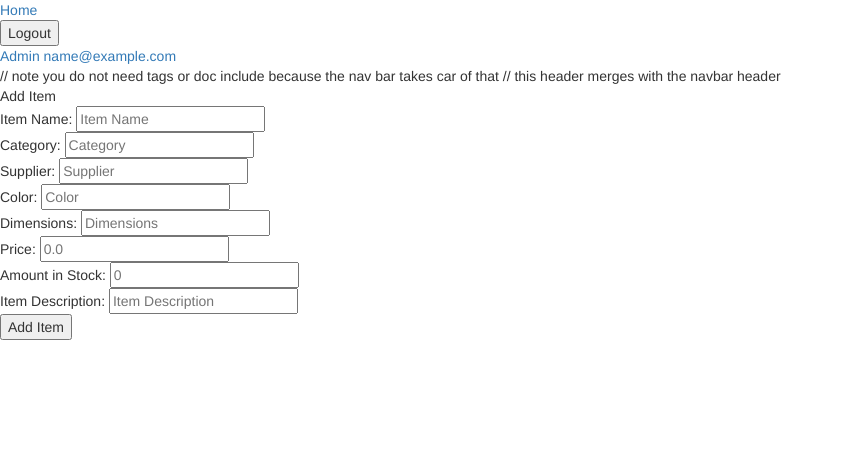
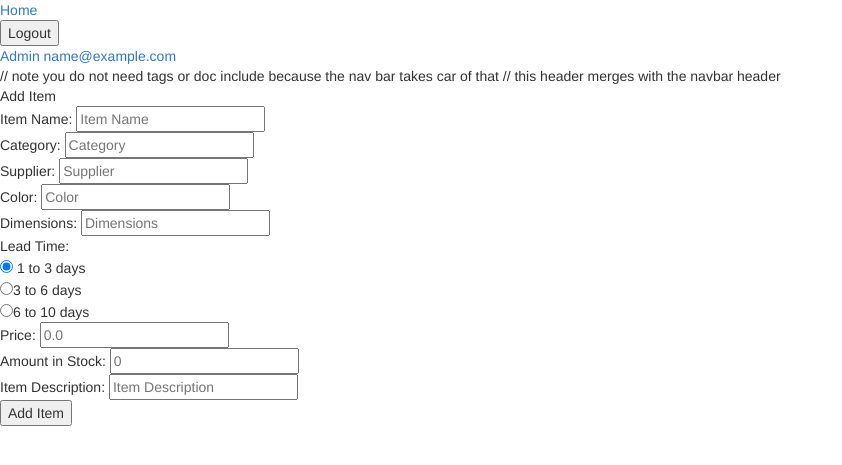
Before and after one commit to aclendenen/Fundamentals, a PHP site: page /Fundamentals/add_item.php in a window 1280 px wide. Shown: the top 465 px of the page, without its empty margins (0-842 px from the left). Run offline with PHP 8.4, Linux system fonts and the light colour scheme; the visitor is signed in with stand-in values (Sample User, id 1); some libraries are stand-ins or nearby versions.

Commit message:
added lead_time

```diff
--- a/php/add_item.php
+++ b/php/add_item.php
@@ -12,11 +12,12 @@
 	  $itemPrice = strip_tags($_POST['itemPrice']);
 	  $itemStock = strip_tags($_POST['itemStock']);
 	  $itemDescription = strip_tags($_POST['itemDescription']);
+	  $lead_time = strip_tages($_POST['lead_time']);
 
 	  //TODO: verify and "clean" data for table input
 	  try
 	  {
-	    if( $user->addItem($itemName,$itemCategory,$itemSupplier,$itemColor,$itemDimensions,$itemPrice,$itemStock,$itemDescription) )
+	    if( $user->addItem($itemName,$itemCategory,$itemSupplier,$itemColor,$itemDimensions,$itemPrice,$itemStock,$lead_time,$itemDescription) )
 	    {
 	      $user->redirect_with_flash("add_item.php","Success!");
 	    }
@@ -56,6 +57,13 @@
 
 			Dimensions: <input type= "text" name= "itemDimensions" placeholder= "Dimensions"></input> <br>
 
+			Lead Time: <br>
+			<div>
+				<input id = "lead_radio" type = "radio" name = "lead_time" value ="1 to 3 days" checked> 1 to 3 days<br>
+				<input type = "radio" name = "lead_time" value = "3 to 6 days">3 to 6 days<br>
+				<input type = "radio" name = "lead_time" value = "6 to 10 days">6 to 10 days<br>
+			</div>
+
 			Price: <input type= "number" min="0" name= "itemPrice" placeholder= "0.0" required></input> <br>
 
 			Amount in Stock: <input type= "number" min="0" step="1" name= "itemStock" placeholder= "0" required></input> <br>
--- a/php/class.user.php
+++ b/php/class.user.php
@@ -547,13 +547,13 @@ class USER
 		}
 	}
 
-	public function addItem($itemName,$itemCategory,$itemSupplier,$itemColor,$itemDimensions,$itemPrice,$itemStock,$itemDescription)
+	public function addItem($itemName,$itemCategory,$itemSupplier,$itemColor,$itemDimensions,$itemPrice,$itemStock,$lead_time,$itemDescription)
 	{
 	    try {
 
 	    //TODO: more inpute cleaning and privilege check(?)...because uh, i trust nothing
 
-		$stmt = $this->conn->prepare("INSERT INTO items(name,category,supplier,color,dimensions,price,in_stock,description) VALUES(:itemName,:itemCategory,:itemSupplier,:itemColor,:itemDimensions,:itemPrice,:itemStock,:itemDescription)");
+		$stmt = $this->conn->prepare("INSERT INTO items(name,category,supplier,color,dimensions,price,in_stock,description) VALUES(:itemName,:itemCategory,:itemSupplier,:itemColor,:itemDimensions,:itemPrice,:itemStock,:lead_time,:itemDescription)");
 	    	$stmt->bindparam(":itemName", $itemName);
 	    	$stmt->bindparam(":itemCategory", $itemCategory);
 	    	$stmt->bindparam(":itemSupplier", $itemSupplier);
@@ -561,6 +561,7 @@ class USER
 	    	$stmt->bindparam(":itemDimensions", $itemDimensions);
 	    	$stmt->bindparam(":itemPrice", $itemPrice);
 	    	$stmt->bindparam(":itemStock", $itemStock);
+	    	$stmt->bindparam(":lead_time", $lead);
 	    	$stmt->bindparam(":itemDescription", $itemDescription);
 
 	    	$stmt->execute(); // hopefully
```
